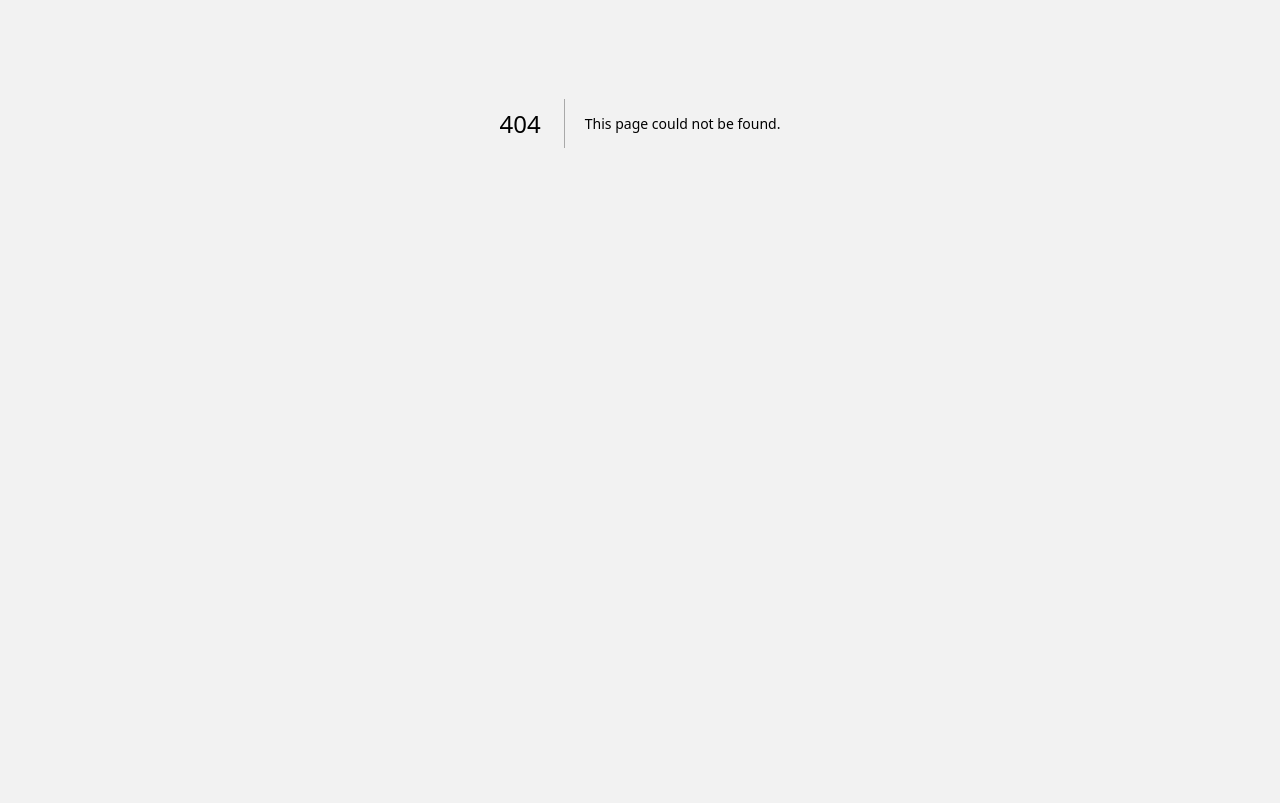
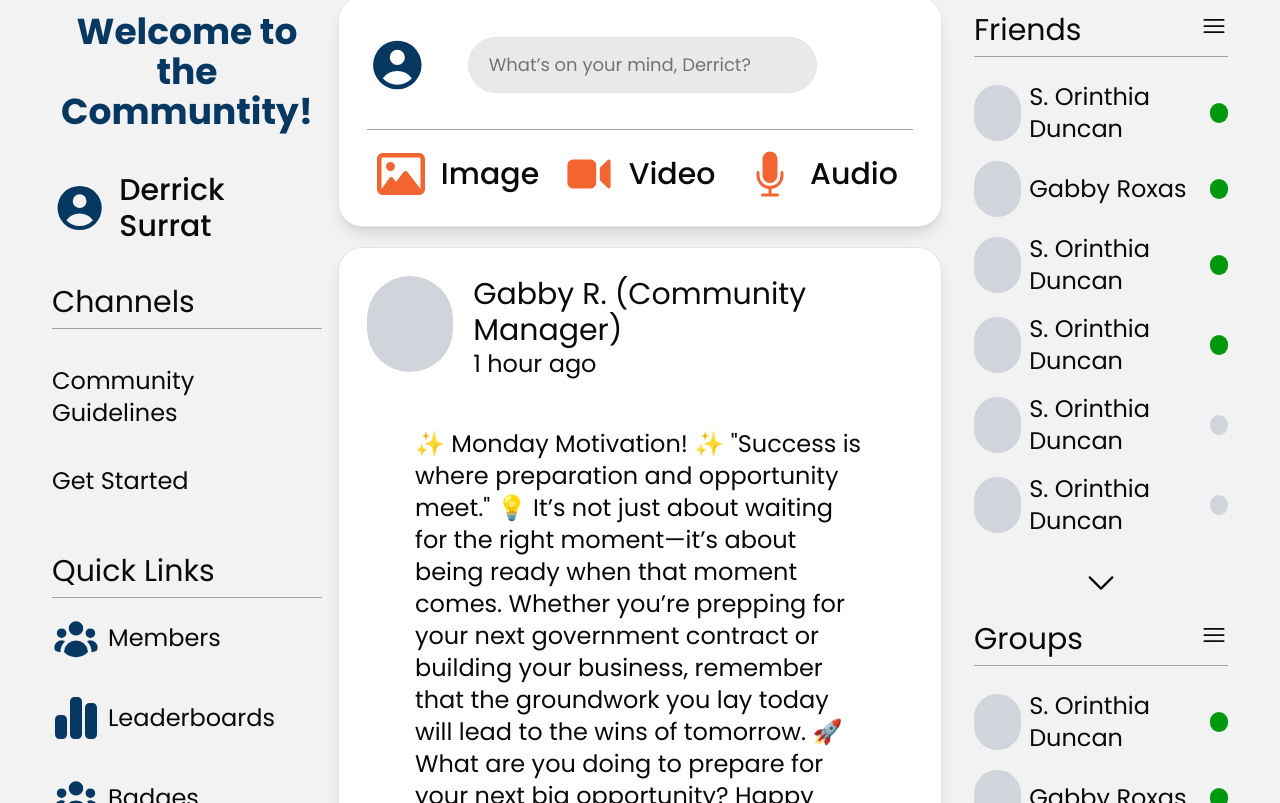
Before and after one commit to acepeagybol101/federal-forecasting-frontend, a Next.js app: page /build in a window 1280 px wide. Before the commit this address had no page. Shown: the part 277-1080 px from the top of the page. Before the commit the page ends 800 px from the top, so only its background shows below. Built offline with nearby package versions, Linux system fonts and the light colour scheme.

Commit message:
minor changes

```diff
--- a/app/(main)/profile/page.tsx
+++ b/app/(main)/build/page.tsx
@@ -40,11 +40,23 @@ const dummyFriends = [
   },
 ];
 
-const Profile = () => {
+const Build = () => {
   return (
     <div className="grid grid-cols-12 p-9">
       <div className="p-4 col-span-3">
-        <div className="text-3xl border-b border-gray-400 pb-2">Feed</div>
+        <div className="text-4xl font-bold text-center text-secondary">
+          Welcome to the Communtity!
+        </div>
+        <div className="flex items-center py-10">
+          <HiMiniUserCircle className="h-14 w-14  rounded-full  text-secondary" />
+          <div className="font-medium text-3xl pl-3">Derrick Surrat</div>
+        </div>
+        <div className="text-3xl border-b border-gray-400 pb-2">Channels</div>
+        <div className="text-2xl py-9">Community Guidelines</div>
+        <div className="text-2xl pb-14">Get Started</div>
+        <div className="text-3xl border-b border-gray-400 pb-2">
+          Quick Links
+        </div>
         <div className="flex items-center text-2xl py-4">
           <HiMiniUserGroup className="w-12 h-12 text-secondary" />
           <span className="pl-2">Members</span>
@@ -94,8 +106,8 @@ const Profile = () => {
             </div>
           </div>
           <p className="text-2xl p-12">
-            ✨ Monday Motivation! ✨ "Success is where preparation and
-            opportunity meet." 💡 It’s not just about waiting for the right
+            ✨ Monday Motivation! ✨ &quot;Success is where preparation and
+            opportunity meet.&quot; 💡 It’s not just about waiting for the right
             moment—it’s about being ready when that moment comes. Whether you’re
             prepping for your next government contract or building your
             business, remember that the groundwork you lay today will lead to
@@ -159,4 +171,4 @@ const Profile = () => {
   );
 };
 
-export default Profile;
+export default Build;
```
Also changed, not shown: lib/data.ts (+38 -6 lines).
